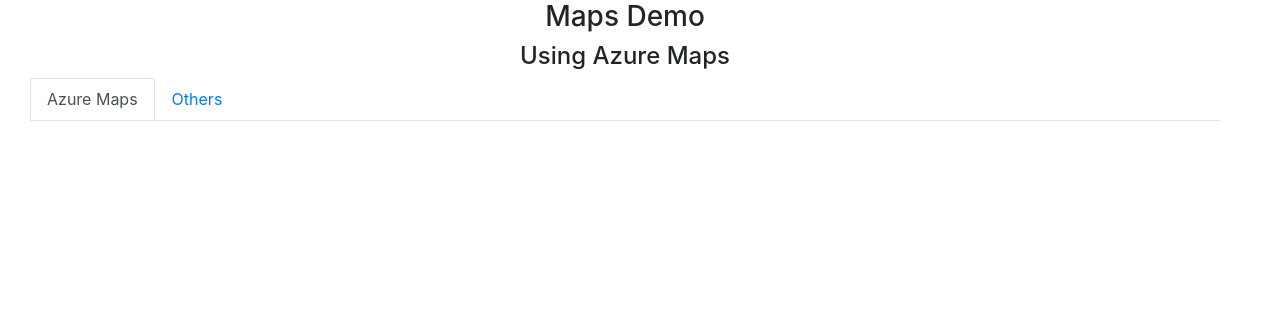
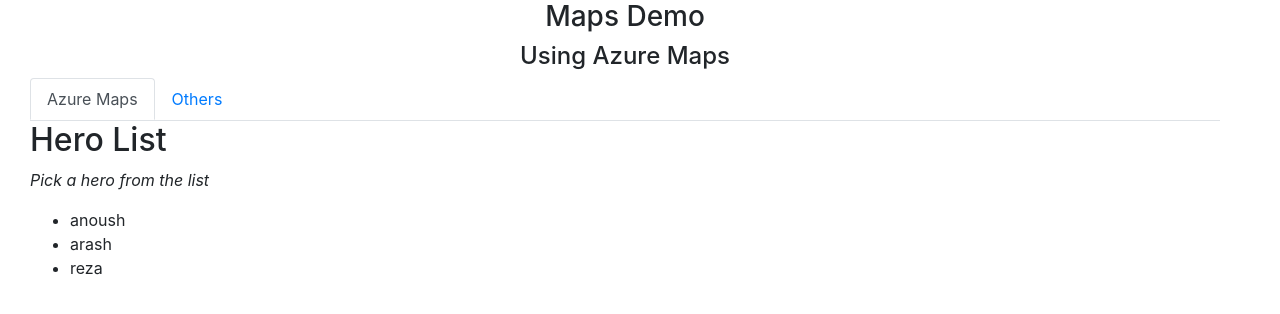
Before and after one commit to anoushm/maps-demo, an Angular app: page /azure-maps in a window 1280 px wide. Before the commit this address led to /. Shown: the top 314 px of the page. Built offline with nearby package versions, Linux system fonts and the light colour scheme.

Commit message:
Added the routing

```diff
--- a/src/app/app-routing.module.ts
+++ b/src/app/app-routing.module.ts
@@ -1,7 +1,14 @@
 import { NgModule } from '@angular/core';
 import { Routes, RouterModule } from '@angular/router';
+import { AzureMapsComponent } from './modules/azure-maps/azure-maps.component';
+import { OthersComponent } from './modules/others/others.component';
 
-const routes: Routes = [];
+const routes: Routes = [
+  { path: 'azure-maps', component: AzureMapsComponent },
+  { path: 'others', component: OthersComponent },
+  { path: '', redirectTo: '/azure-maps', pathMatch: 'full' },
+  { path: '**', redirectTo: '/azure-maps', pathMatch: 'full' }
+];
 
 @NgModule({
   imports: [RouterModule.forRoot(routes)],
--- a/src/app/app.component.html
+++ b/src/app/app.component.html
@@ -1,16 +1,4 @@
 <div class="container-fluid">
-<!--
-  <div class="row text-center">
-    <h3>Maps Demo</h3>
-  </div>
-
-  <div class="row">
-    <ul class="nav nav-tabs">
-      <li class="active"><a href="#">Azure Maps</a></li>
-      <li><a href="#">Others</a></li>
-    </ul>
-  </div>
-   -->
 
   <div class="container-fluid">
     <div class="row w-100">
@@ -23,9 +11,11 @@
       <div class="col w-100">
 
         <nav class="nav nav-tabs">
-          <a class="nav-link active" href="#">Azure Maps</a>
-          <a class="nav-link" href="#">Others</a>
+          <a class="nav-link active" routerLink="/azure-maps" routerLinkActive="active">Azure Maps</a>
+          <a class="nav-link" routerLink="/others" routerLinkActive="active">Others</a>
         </nav>
+
+        <router-outlet></router-outlet>
 
       </div>
     </div>
--- a/src/app/app.component.ts
+++ b/src/app/app.component.ts
@@ -2,9 +2,13 @@
 
 @Component({
   selector: 'app-root',
-  templateUrl: './app.component.html',
-  styleUrls: ['./app.component.css']
+  templateUrl: './app.component.html'
 })
 export class AppComponent {
   title = 'maps-demo';
+
+
+  public onHero(hero: string): void {
+    console.log(hero);
+  }
 }
--- a/src/app/app.module.ts
+++ b/src/app/app.module.ts
@@ -3,10 +3,14 @@
 
 import { AppRoutingModule } from './app-routing.module';
 import { AppComponent } from './app.component';
+import { AzureMapsComponent } from './modules/azure-maps/azure-maps.component';
+import { OthersComponent } from './modules/others/others.component';
 
 @NgModule({
   declarations: [
-    AppComponent
+    AppComponent,
+    AzureMapsComponent,
+    OthersComponent
   ],
   imports: [
     BrowserModule,
--- /dev/null
+++ b/src/app/modules/azure-maps/azure-maps.component.html
@@ -0,0 +1,8 @@
+<h2>Hero List</h2>
+
+<p><i>Pick a hero from the list</i></p>
+<ul>
+  <li *ngFor="let hero of heroes" (click)="selectHero(hero)">
+    {{hero.name}}
+  </li>
+</ul>
--- /dev/null
+++ b/src/app/modules/azure-maps/azure-maps.component.ts
@@ -0,0 +1,9 @@
+import { Component } from '@angular/core';
+
+@Component({
+  selector: 'azure-maps-component',
+  templateUrl: './azure-maps.component.html'
+})
+export class AzureMapsComponent {
+  public heroes = [{ name: 'anoush' }, { name: 'arash' }, { name: 'reza' }];
+}
--- /dev/null
+++ b/src/app/modules/others/others.component.html
@@ -0,0 +1 @@
+<h3>OTHERS</h3>
```
Also changed, not shown: src/app/modules/others/others.component.ts (added, +7 -0 lines), src/app/app.component.css (deleted).
